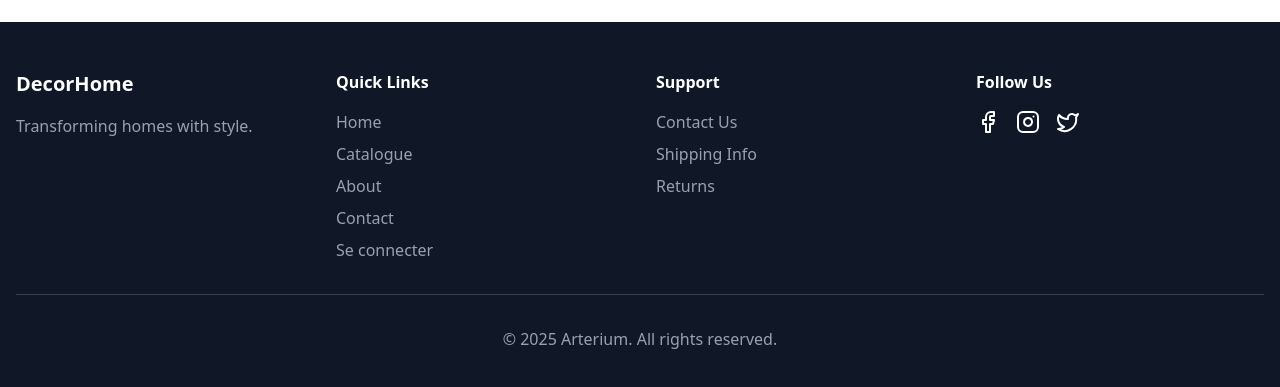
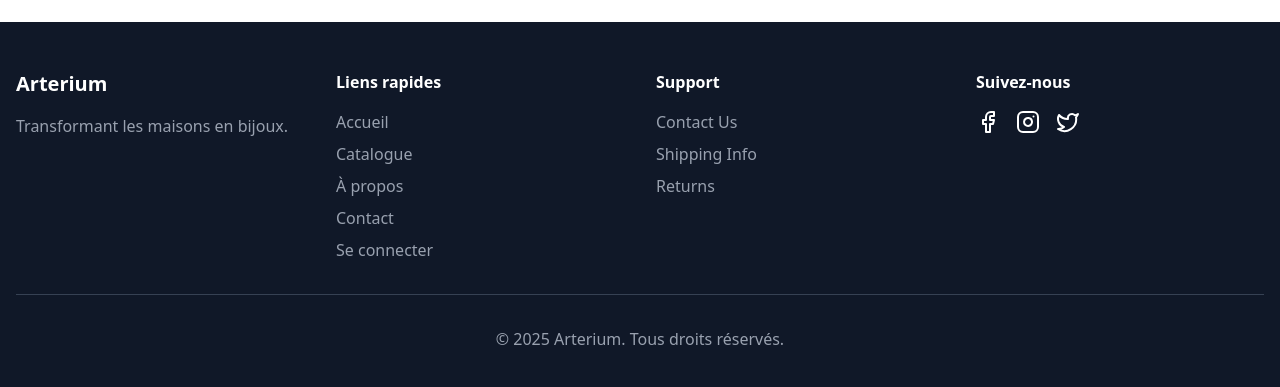
Before and after one commit to younes-elmeskini/Artetium, a Next.js app: page / in a window 1280 px wide. Shown: the part 2596-2983 px from the top of the page. Built offline with nearby package versions, Linux system fonts and the light colour scheme; no server answers; the database is empty.

Commit message:
Update footer component with new branding and localization. Changed company name to Arterium, translated section titles and links to French, and replaced anchor tags with Next.js Link components for improved navigation.

```diff
--- a/src/UI/footer.tsx
+++ b/src/UI/footer.tsx
@@ -1,4 +1,5 @@
 import { Facebook, Instagram, Twitter } from 'lucide-react';
+import Link from 'next/link';
 
 export default function Footer() {
   return (
@@ -6,38 +7,38 @@ export default function Footer() {
       <div className="max-w-7xl mx-auto px-4">
         <div className="grid grid-cols-1 md:grid-cols-4 gap-8">
           <div>
-            <h3 className="text-xl font-bold mb-4">DecorHome</h3>
-            <p className="text-gray-400">Transforming homes with style.</p>
+            <h3 className="text-xl font-bold mb-4">Arterium</h3>
+            <p className="text-gray-400">Transformant les maisons en bijoux.</p>
           </div>
           <div>
-            <h4 className="font-semibold mb-4">Quick Links</h4>
+            <h4 className="font-semibold mb-4">Liens rapides</h4>
             <ul className="space-y-2 text-gray-400">
-              <li><a href="/" className="hover:text-white">Home</a></li>
-              <li><a href="/catalogue" className="hover:text-white">Catalogue</a></li>
-              <li><a href="/about" className="hover:text-white">About</a></li>
-              <li><a href="/contact" className="hover:text-white">Contact</a></li>
-              <li><a href="/auth/login" className="hover:text-white">Se connecter</a></li>
+              <li><Link href="/" className="hover:text-white">Accueil</Link></li>
+              <li><Link href="/catalogue" className="hover:text-white">Catalogue</Link></li>
+              <li><Link href="/about" className="hover:text-white">À propos</Link></li>
+              <li><Link href="/contact" className="hover:text-white">Contact</Link></li>
+              <li><Link href="/auth/login" className="hover:text-white">Se connecter</Link></li>
             </ul>
           </div>
           <div>
             <h4 className="font-semibold mb-4">Support</h4>
             <ul className="space-y-2 text-gray-400">
-              <li><a href="/contact" className="hover:text-white">Contact Us</a></li>
-              <li><a href="/About" className="hover:text-white">Shipping Info</a></li>
-              <li><a href="/About" className="hover:text-white">Returns</a></li>
+              <li><Link href="/contact" className="hover:text-white">Contact Us</Link></li>
+              <li><Link href="/About" className="hover:text-white">Shipping Info</Link></li>
+              <li><Link href="/About" className="hover:text-white">Returns</Link></li>
             </ul>
           </div>
           <div>
-            <h4 className="font-semibold mb-4">Follow Us</h4>
+            <h4 className="font-semibold mb-4">Suivez-nous</h4>
             <div className="flex space-x-4">
-              <a href="https://www.facebook.com/arterium.ma" aria-label="Facebook"><Facebook className="w-6 h-6 hover:text-blue-400" /></a>
-              <a href="https://www.instagram.com/arterium.ma" aria-label="Instagram"><Instagram className="w-6 h-6 hover:text-pink-400" /></a>
-              <a href="https://x.com/arterium_ma" aria-label="Twitter"><Twitter className="w-6 h-6 hover:text-blue-300" /></a>
+              <Link href="https://www.facebook.com/arterium.ma" aria-label="Facebook"><Facebook className="w-6 h-6 hover:text-blue-400" /></Link>
+              <Link href="https://www.instagram.com/arterium.ma" aria-label="Instagram"><Instagram className="w-6 h-6 hover:text-pink-400" /></Link>
+              <Link href="https://x.com/arterium_ma" aria-label="Twitter"><Twitter className="w-6 h-6 hover:text-blue-300" /></Link>
             </div>
           </div>
         </div>
         <div className="border-t border-gray-700 mt-8 pt-8 text-center text-gray-400">
-          <p>&copy; 2025 Arterium. All rights reserved.</p>
+          <p>&copy; 2025 Arterium. Tous droits réservés.</p>
         </div>
       </div>
     </footer>
```
